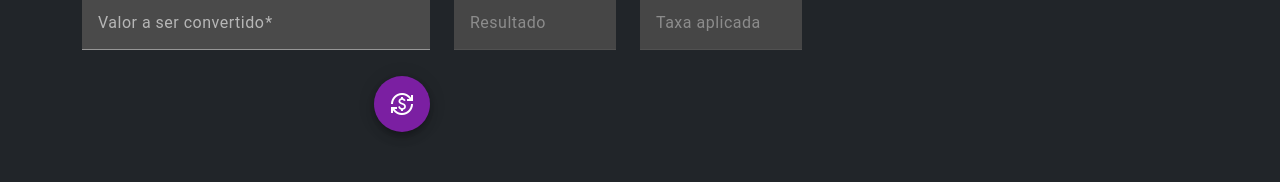
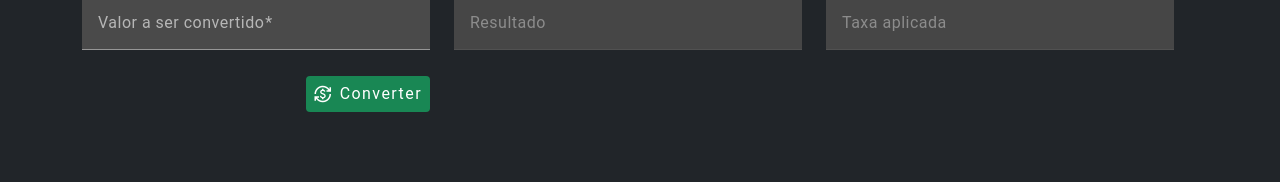
Before and after one commit to laurourbano/conversor, an Angular app: page / in a window 1280 px wide. Shown: the part 400-582 px from the top of the page. Built offline with nearby package versions, Linux system fonts and the light colour scheme; no server answers.

Commit message:
Update home.component.html

```diff
--- a/src/app/components/home/home.component.html
+++ b/src/app/components/home/home.component.html
@@ -10,7 +10,7 @@
     </div>
 
     <div class="row justify-content-start">
-      <div class="col-md-4">
+      <div class="col-md-6">
         <mat-form-field form-field class="w-100" id="myForm">
           <mat-label>Moeda selecionada</mat-label>
           <mat-select [(ngModel)]="moedaSelecionada" aria-required="true" required>
@@ -21,7 +21,7 @@
         </mat-form-field>
       </div>
 
-      <div class="col-md-4">
+      <div class="col-md-6">
         <mat-form-field class="w-100">
           <mat-label>Moeda convertida</mat-label>
           <mat-select [(ngModel)]="moedaConvertida" aria-required="true" required>
@@ -31,7 +31,7 @@
           </mat-select>
         </mat-form-field>
       </div>
-      <div class="row justify-content-start mb-1">
+      <div class="row justify-content-start mb-1 mr-2">
         <div class="col-md-4">
           <mat-form-field class="w-100">
             <mat-label>Valor a ser convertido</mat-label>
@@ -39,14 +39,14 @@
           </mat-form-field>
         </div>
 
-        <div class="col-md-2">
+        <div class="col-md-4">
           <mat-form-field class="w-100 ">
             <mat-label>Resultado</mat-label>
             <input matInput [(ngModel)]="resultado" type="number" readonly disabled>
           </mat-form-field>
         </div>
 
-        <div class="col-md-2">
+        <div class="col-md-4">
           <mat-form-field class="w-100">
             <mat-label>Taxa aplicada</mat-label>
             <input matInput [(ngModel)]="taxa" type="number" readonly disabled>
@@ -56,7 +56,8 @@
 
       <div class="row justify-content-start mb-1">
         <div class="col-md-4 d-flex justify-content-end">
-          <button mat-fab type="submit" color="primary" (click)="converter()" title="converter">
+          <button mat-button type="submit" class="btn btn-success bg-success" (click)="converter()" title="converter">
+            Converter
             <mat-icon class="mat-18">currency_exchange</mat-icon>
           </button>
         </div>
```
